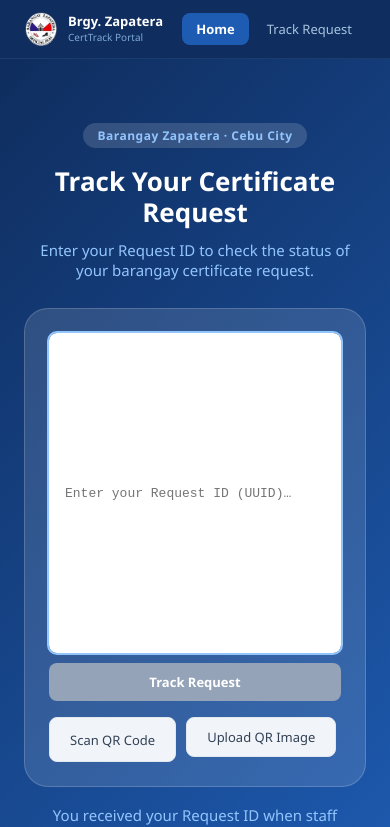
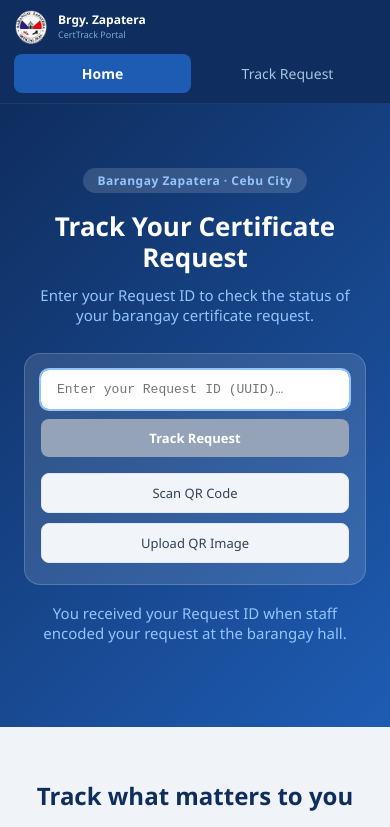
Before and after one commit to burojamesandrew-hub/Zapatrack_Website, a React (Vite) app in the folder frontend/: page / in a window 390 px wide. Shown: the top 827 px of the page. Built offline with nearby package versions, Linux system fonts and the light colour scheme; no server answers.

Commit message:
improved responsiveness

```diff
--- a/frontend/src/components/Navbar.css
+++ b/frontend/src/components/Navbar.css
@@ -52,3 +52,39 @@
 }
 .nav-link:hover { background: #1A3D6E; color: #fff; text-decoration: none; }
 .nav-link.active { background: #1E5CB3; color: #fff; font-weight: 600; }
+
+@media (max-width: 700px) {
+  .navbar-inner {
+    height: auto;
+    min-height: 58px;
+    padding: 10px 14px;
+    flex-wrap: wrap;
+    gap: 10px;
+  }
+
+  .navbar-brand {
+    min-width: 0;
+    flex: 1 1 100%;
+  }
+
+  .brand-title {
+    font-size: 12px;
+  }
+
+  .brand-sub {
+    font-size: 9px;
+  }
+
+  .navbar-links {
+    width: 100%;
+    display: grid;
+    grid-template-columns: 1fr 1fr;
+    gap: 8px;
+  }
+
+  .nav-link {
+    text-align: center;
+    padding: 10px 12px;
+    font-size: 14px;
+  }
+}
--- a/frontend/src/pages/Home.css
+++ b/frontend/src/pages/Home.css
@@ -35,6 +35,7 @@
   width: 100%;
   max-width: 600px;
   margin: 0 auto;
+  box-sizing: border-box;
 }
 .track-input {
   flex: 1 1 320px;
@@ -46,6 +47,14 @@
   font-size: 13px;
   color: #1E293B;
   font-family: 'Courier New', monospace;
+}
+/* Modification */
+.track-input {
+  flex: 1 1 200px;   /* smaller basis so it shrinks gracefully */
+  min-width: 0;
+  width: 100%;       /* lets it fill the row when wrapped */
+  max-width: 100%;   /* prevents overflow */
+  box-sizing: border-box;
 }
 .track-input:focus { outline: 2px solid #93C5FD; }
 .track-btn {
@@ -66,6 +75,7 @@
   flex-direction: column;
   align-items: center;
   gap: 16px;
+  box-sizing: border-box;
 }
 .hero-hint { color: rgba(255,255,255,.5); font-size: 12px; margin-top: 0; }
 
@@ -178,6 +188,41 @@
 }
 
 @media (max-width: 700px) {
+  .track-form {
+    flex-direction: column;
+    align-items: stretch;
+  }
+
+  .track-input {
+    flex: none;
+    width: 100%;
+    box-sizing: border-box;
+  }
+
+  .track-btn {
+    flex: none;
+    width: 100%;
+    box-sizing: border-box;
+  }
+
+  .hero-panel {
+    padding: 16px;
+    border-radius: 16px;
+    box-sizing: border-box;
+  }
+
+  .qr-actions {
+    flex-direction: column;
+  }
+
+  .qr-actions button,
+  .qr-actions label {
+    width: 100%;
+    box-sizing: border-box;
+  }
+}
+
+@media (max-width: 700px){
   .hero h1 { font-size: 26px; }
   .track-form { flex-direction: column; }
   .stats-inner { grid-template-columns: repeat(2, 1fr); }
--- a/frontend/src/pages/TrackRequest.css
+++ b/frontend/src/pages/TrackRequest.css
@@ -203,6 +203,23 @@ tr:last-child .detail-key, tr:last-child .detail-val { border-bottom: none; }
 }
 
 @media (max-width: 700px) {
+  .track-page { padding: 20px 14px; }
+  .track-search-form {
+    flex-direction: column;
+    gap: 8px;
+  }
+  .track-search-form input {
+    width: 100%;
+    max-width: none;
+    min-height: 52px;
+    font-size: 16px;
+    padding: 14px 16px;
+  }
+  .track-search-form .btn-primary {
+    width: 100%;
+    min-height: 50px;
+    font-size: 15px;
+  }
   .track-cols { grid-template-columns: 1fr; }
   .status-header-meta { gap: 10px; flex-direction: column; }
 }
```
